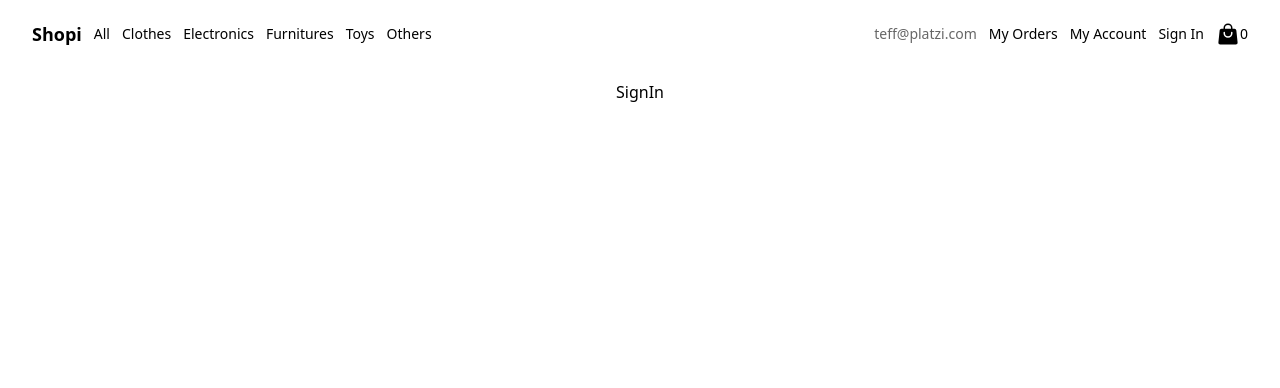
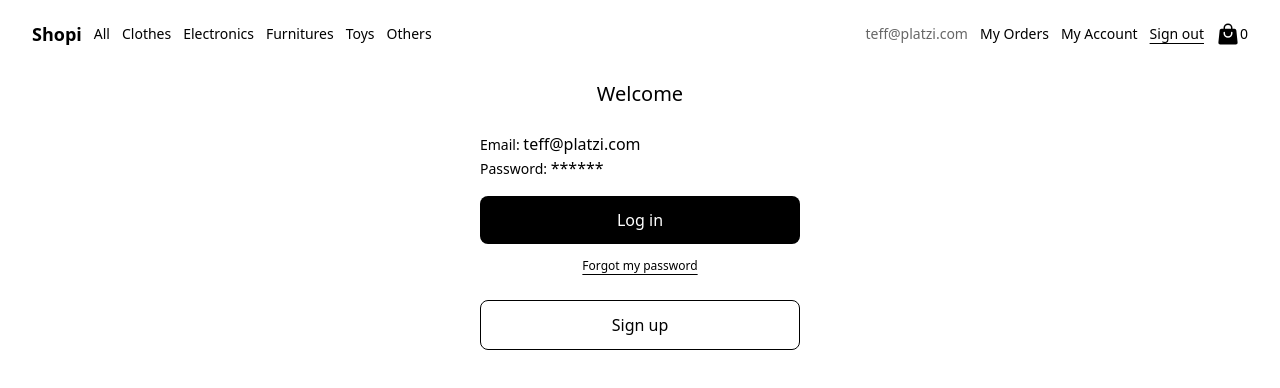
Before and after one commit to ING-VSARM1011/Prueba-Tecnica-React, a React (Vite) app: page /sign-in in a window 1280 px wide. Shown: the top 388 px of the page. Built offline with nearby package versions, Linux system fonts and the light colour scheme; no server answers.

Commit message:
Se crea la página de inicio de sesión y se usa localstorage para la persistencia de la información de sesión.

```diff
--- a/src/Components/Navbar/index.jsx
+++ b/src/Components/Navbar/index.jsx
@@ -1,119 +1,140 @@
-import { useContext } from 'react'
-import { NavLink } from 'react-router-dom'
-import { ShoppingBagIcon } from '@heroicons/react/24/solid'
-import { ShoppingCartContext } from '../../Context'
+import { useContext } from "react";
+import { NavLink } from "react-router-dom";
+import { ShoppingBagIcon } from "@heroicons/react/24/solid";
+import { ShoppingCartContext } from "../../Context";
 
 const Navbar = () => {
-  const context = useContext(ShoppingCartContext)
-  const activeStyle = 'underline underline-offset-4'
+  const context = useContext(ShoppingCartContext);
+  const activeStyle = "underline underline-offset-4";
+
+  // Sign Out
+  const signOut = localStorage.getItem("sign-out");
+  const parsedSignOut = JSON.parse(signOut);
+  const isUserSignOut = context.signOut || parsedSignOut;
+
+  const handleSignOut = () => {
+    const stringifiedSignOut = JSON.stringify(true);
+    localStorage.setItem("sign-out", stringifiedSignOut);
+    context.setSignOut(true);
+  };
+
+  const renderView = () => {
+    if (isUserSignOut) {
+      return (
+        <li>
+          <NavLink
+            to="/sign-in"
+            className={({ isActive }) => (isActive ? activeStyle : undefined)}
+            onClick={() => handleSignOut()}
+          >
+            Sign out
+          </NavLink>
+        </li>
+      );
+    } else {
+      return (
+        <>
+          <li className="text-black/60">teff@platzi.com</li>
+          <li>
+            <NavLink
+              to="/my-orders"
+              className={({ isActive }) => (isActive ? activeStyle : undefined)}
+            >
+              My Orders
+            </NavLink>
+          </li>
+          <li>
+            <NavLink
+              to="/my-account"
+              className={({ isActive }) => (isActive ? activeStyle : undefined)}
+            >
+              My Account
+            </NavLink>
+          </li>
+          <li>
+            <NavLink
+              to="/sign-in"
+              className={({ isActive }) => (isActive ? activeStyle : undefined)}
+              onClick={() => handleSignOut()}
+            >
+              Sign out
+            </NavLink>
+          </li>
+        </>
+      );
+    }
+  };
 
   return (
-    <nav className='flex justify-between items-center fixed z-10 top-0 w-full py-5 px-8 text-sm font-light'>
-      <ul className='flex items-center gap-3'>
-        <li className='font-semibold text-lg'>
-          <NavLink to='/'>
-            Shopi
-          </NavLink>
+    <nav className="flex justify-between items-center fixed z-10 top-0 w-full py-5 px-8 text-sm font-light">
+      <ul className="flex items-center gap-3">
+        <li className="font-semibold text-lg">
+          <NavLink to="/">Shopi</NavLink>
         </li>
         <li>
           <NavLink
-            to='/'
+            to="/"
             onClick={() => context.setSearchByCategory()}
-            className={({ isActive }) =>
-              isActive ? activeStyle : undefined
-            }>
+            className={({ isActive }) => (isActive ? activeStyle : undefined)}
+          >
             All
           </NavLink>
         </li>
         <li>
           <NavLink
-            to='/clothes'
-            onClick={() => context.setSearchByCategory('clothes')}
-            className={({ isActive }) =>
-              isActive ? activeStyle : undefined
-            }>
+            to="/clothes"
+            onClick={() => context.setSearchByCategory("clothes")}
+            className={({ isActive }) => (isActive ? activeStyle : undefined)}
+          >
             Clothes
           </NavLink>
         </li>
         <li>
           <NavLink
-            to='/electronics'
-            onClick={() => context.setSearchByCategory('electronics')}
-            className={({ isActive }) =>
-              isActive ? activeStyle : undefined
-            }>
+            to="/electronics"
+            onClick={() => context.setSearchByCategory("electronics")}
+            className={({ isActive }) => (isActive ? activeStyle : undefined)}
+          >
             Electronics
           </NavLink>
         </li>
         <li>
           <NavLink
-            to='/furnitures'
-            onClick={() => context.setSearchByCategory('furnitures')}
-            className={({ isActive }) =>
-              isActive ? activeStyle : undefined
-            }>
+            to="/furnitures"
+            onClick={() => context.setSearchByCategory("furnitures")}
+            className={({ isActive }) => (isActive ? activeStyle : undefined)}
+          >
             Furnitures
           </NavLink>
         </li>
         <li>
           <NavLink
-            to='/toys'
-            onClick={() => context.setSearchByCategory('toys')}
-            className={({ isActive }) =>
-              isActive ? activeStyle : undefined
-            }>
+            to="/toys"
+            onClick={() => context.setSearchByCategory("toys")}
+            className={({ isActive }) => (isActive ? activeStyle : undefined)}
+          >
             Toys
           </NavLink>
         </li>
         <li>
           <NavLink
-            to='/others'
-            onClick={() => context.setSearchByCategory('others')}
-            className={({ isActive }) =>
-              isActive ? activeStyle : undefined
-            }>
+            to="/others"
+            onClick={() => context.setSearchByCategory("others")}
+            className={({ isActive }) => (isActive ? activeStyle : undefined)}
+          >
             Others
           </NavLink>
         </li>
       </ul>
-      <ul className='flex items-center gap-3'>
-        <li className='text-black/60'>
-          teff@platzi.com
-        </li>
-        <li>
-          <NavLink
-            to='/my-orders'
-            className={({ isActive }) =>
-              isActive ? activeStyle : undefined
-            }>
-            My Orders
-          </NavLink>
-        </li>
-        <li>
-          <NavLink
-            to='/my-account'
-            className={({ isActive }) =>
-              isActive ? activeStyle : undefined
-            }>
-            My Account
-          </NavLink>
-        </li>
-        <li>
-          <NavLink
-            to='/sing-in'
-            className={({ isActive }) =>
-              isActive ? activeStyle : undefined
-            }>
-            Sign In
-          </NavLink>
-        </li>
-        <li className='flex items-center'>
-          <ShoppingBagIcon className='h-6 w-6 text-black'></ShoppingBagIcon>
+      <ul className="flex items-center gap-3">
+        {renderView()}
+        <li className="flex items-center">
+          <ShoppingBagIcon className="h-6 w-6 text-black"></ShoppingBagIcon>
           <div>{context.cartProducts.length}</div>
         </li>
       </ul>
     </nav>
-  )
-}
+  );
+};
 
-export default Navbar
+export default Navbar;
--- a/src/Pages/SignIn/index.jsx
+++ b/src/Pages/SignIn/index.jsx
@@ -1,11 +1,41 @@
-import Layout from '../../Components/Layout'
+import { Link } from "react-router-dom";
+import Layout from "../../Components/Layout";
 
 function SignIn() {
   return (
     <Layout>
-      SignIn
+      <h1 className="font-medium text-xl text-center mb-6 w-80">Welcome</h1>
+      <div className="flex flex-col w-80">
+        <p>
+          <span className="font-light text-sm">Email: </span>
+          <span>teff@platzi.com</span>
+        </p>
+        <p>
+          <span className="font-light text-sm">Password: </span>
+          <span>******</span>
+        </p>
+        <Link to="/">
+          <button className="bg-black disabled:bg-black/40 text-white  w-full rounded-lg py-3 mt-4 mb-2">
+            Log in
+          </button>
+        </Link>
+        <div className="text-center">
+          <a
+            className="font-light text-xs underline underline-offset-4"
+            href="/"
+          >
+            Forgot my password
+          </a>
+        </div>
+        <button
+          className="border border-black disabled:text-black/40 disabled:border-black/40
+          rounded-lg mt-6 py-3"
+        >
+          Sign up
+        </button>
+      </div>
     </Layout>
-  )
+  );
 }
 
-export default SignIn
+export default SignIn;
```
